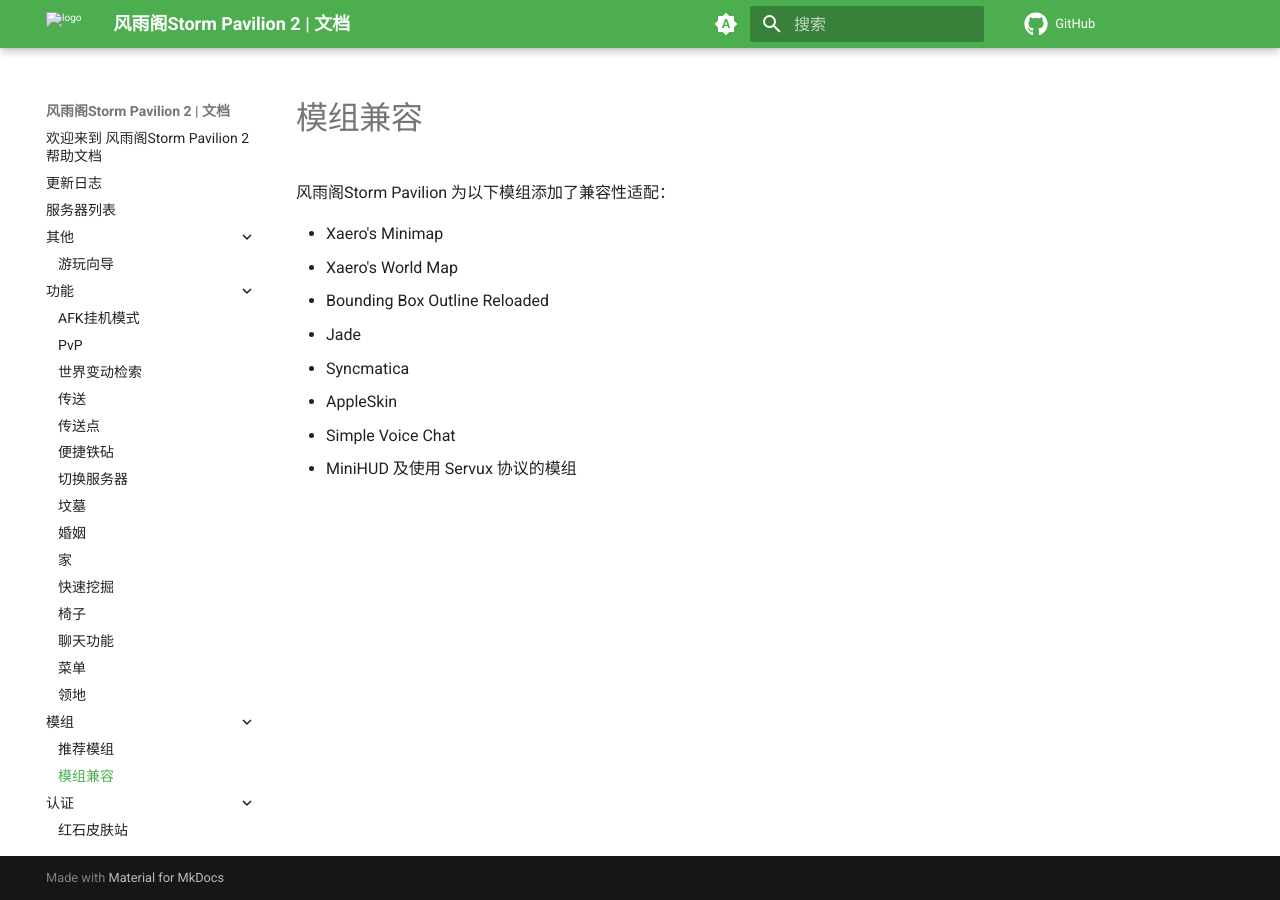
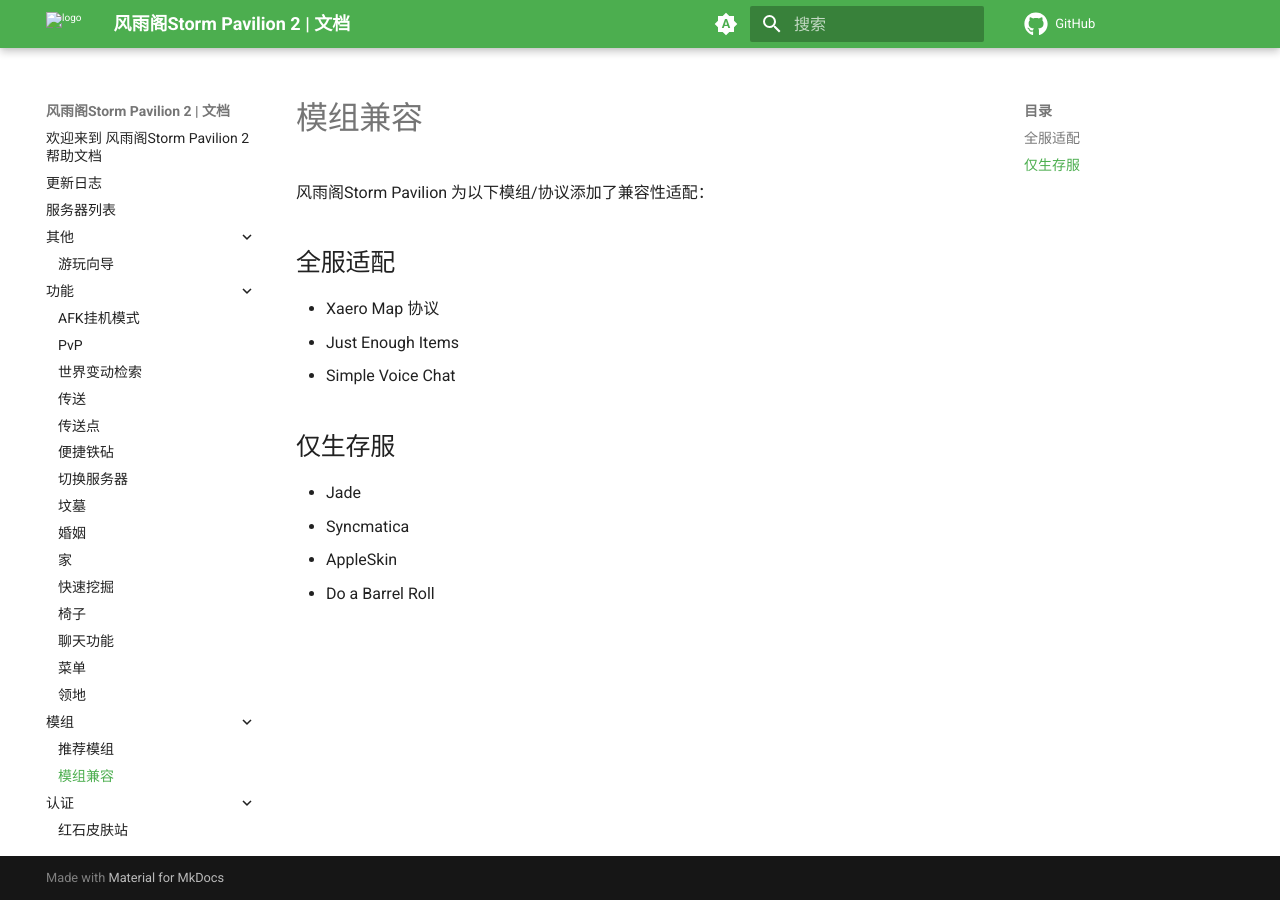
Before and after one commit to SPCraftMC/Docs, an MkDocs documentation site: the page built from docs/模组/模组兼容.md, in a window 1280 px wide. Built offline with MkDocs 1.6.1 and Material for MkDocs 9.7.7, drawn with Linux system fonts in a browser that asks for light colours; comment, search, counter and statistics services are not loaded.

Commit message:
更新模组兼容

```diff
--- a/docs/模组/模组兼容.md
+++ b/docs/模组/模组兼容.md
@@ -1,12 +1,16 @@
 # 模组兼容
 
-风雨阁Storm Pavilion 为以下模组添加了兼容性适配：
+风雨阁Storm Pavilion 为以下模组/协议添加了兼容性适配：
 
-- Xaero's Minimap
-- Xaero's World Map
-- Bounding Box Outline Reloaded
+## 全服适配
+
+- Xaero Map 协议
+- Just Enough Items
+- Simple Voice Chat
+
+## 仅生存服
+
 - Jade
 - Syncmatica
 - AppleSkin
-- Simple Voice Chat
-- MiniHUD 及使用 Servux 协议的模组
+- Do a Barrel Roll
```
Also changed, not shown: docs/更新日志.md (+4 -0 lines).
